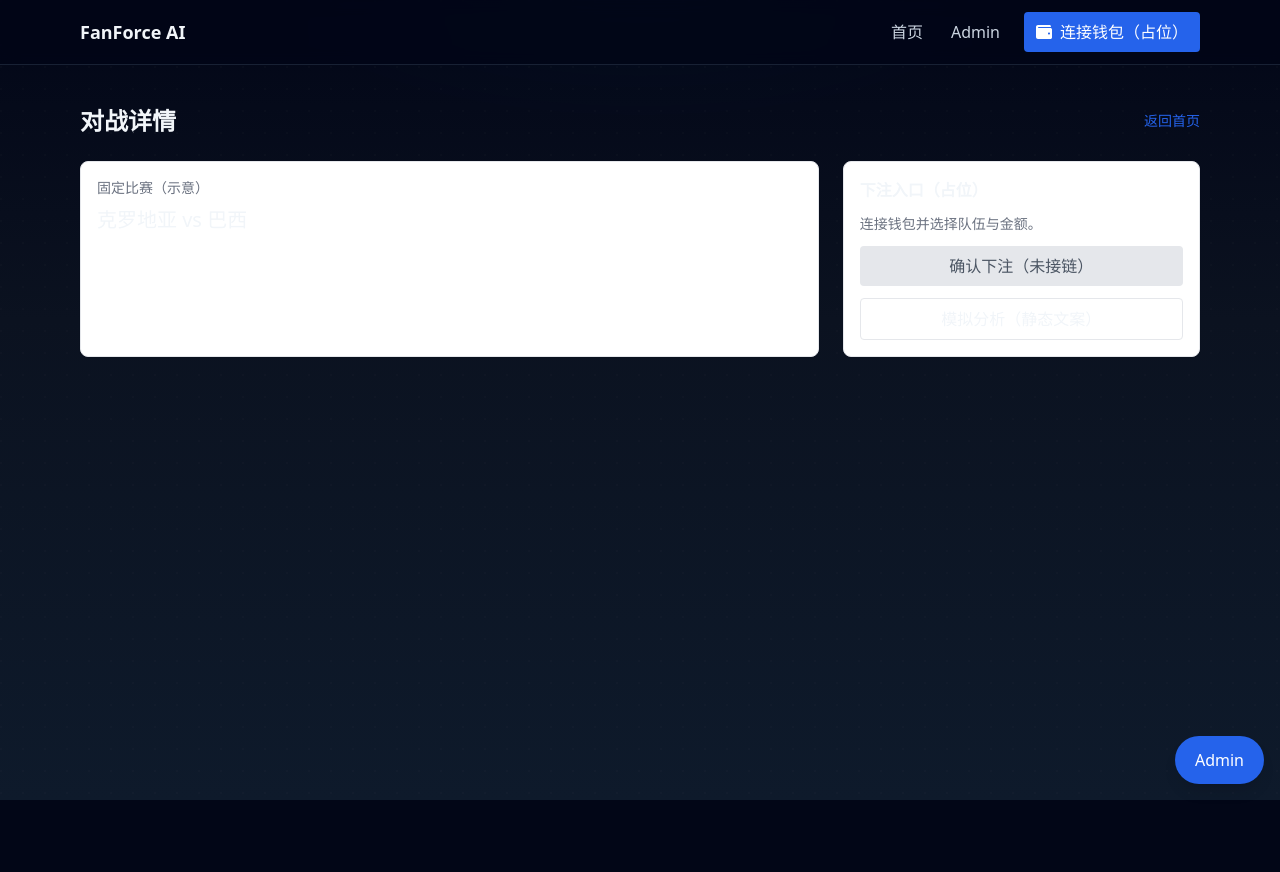
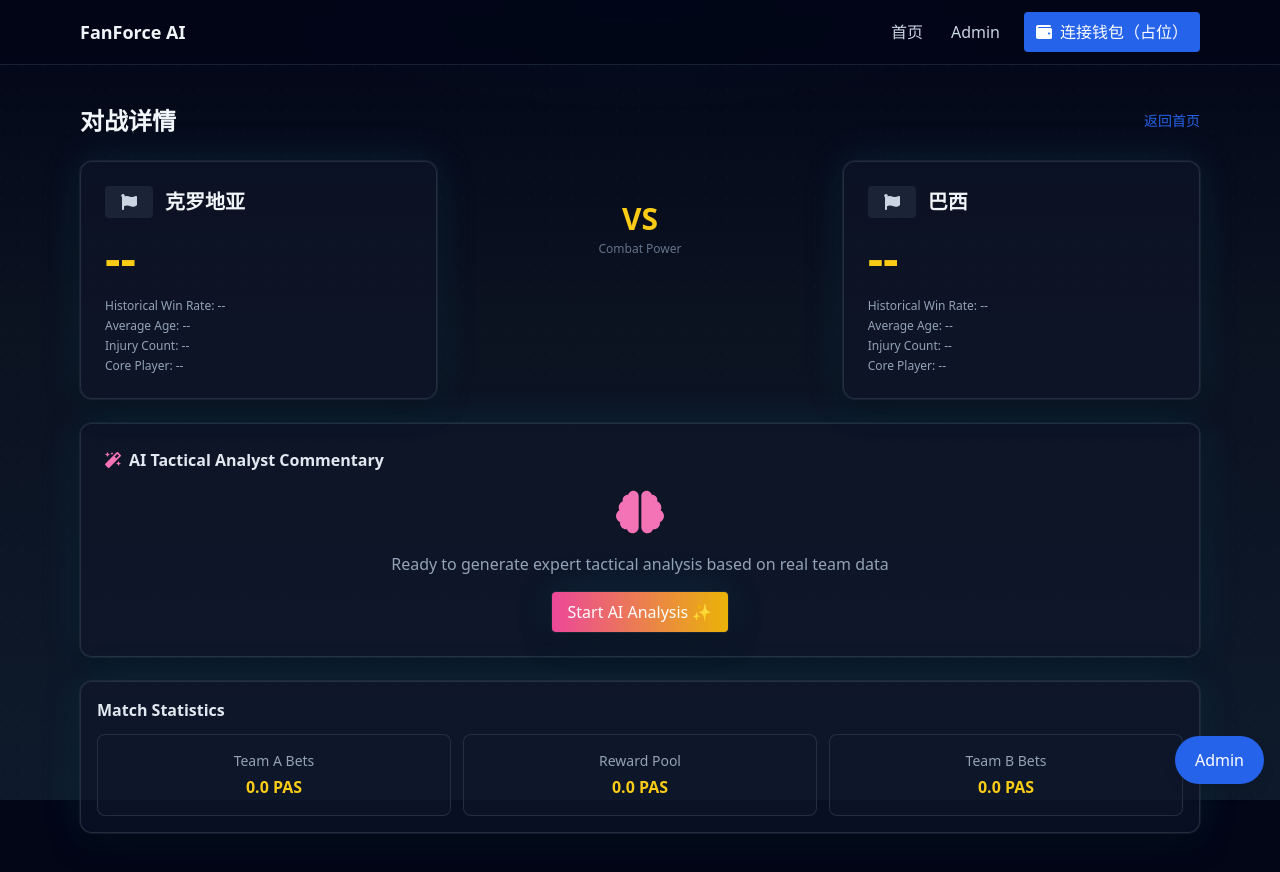
Before and after one commit to AlbertLei-Web3/ParaGoal, a React (Vite) app: page /match/1 in a window 1280 px wide. Before the commit the page ends 800 px from the top, so only its background shows below. Built offline with nearby package versions, Linux system fonts and the light colour scheme.

Commit message:
feat(match): rebuild match page with team cards, AI box and stats

```diff
--- a/src/pages/MatchPage.jsx
+++ b/src/pages/MatchPage.jsx
@@ -4,6 +4,9 @@
 import React from 'react'
 import { useParams, Link } from 'react-router-dom'
 import { BUILT_IN_MATCHES } from '../shared/builtinMatches'
+import { TeamCard } from '../sections/TeamCard'
+import { AiCommentary } from '../sections/AiCommentary'
+import { MatchStats } from '../sections/MatchStats'
 
 export function MatchPage() {
   const { id } = useParams()
@@ -17,17 +20,17 @@ export function MatchPage() {
       </div>
 
       {match ? (
-        <div className="grid grid-cols-1 md:grid-cols-3 gap-6">
-          <div className="md:col-span-2 border bg-white rounded-lg p-4 shadow-sm">
-            <div className="text-gray-500 text-sm mb-2">固定比赛（示意）</div>
-            <div className="text-xl font-medium">{match.teamA} vs {match.teamB}</div>
+        <div className="space-y-6">
+          <div className="grid grid-cols-1 md:grid-cols-3 gap-6 items-start">
+            <TeamCard title={match.teamA} />
+            <div className="text-center py-10 select-none">
+              <div className="text-3xl font-extrabold text-yellow-400">VS</div>
+              <div className="text-xs text-slate-500 mt-1">Combat Power</div>
+            </div>
+            <TeamCard title={match.teamB} />
           </div>
-          <div className="border bg-white rounded-lg p-4 shadow-sm space-y-3">
-            <div className="font-semibold">下注入口（占位）</div>
-            <div className="text-sm text-gray-500">连接钱包并选择队伍与金额。</div>
-            <button className="w-full py-2 rounded bg-gray-200 text-gray-600 cursor-not-allowed">确认下注（未接链）</button>
-            <button className="w-full py-2 rounded bg-white border hover:bg-gray-50">模拟分析（静态文案）</button>
-          </div>
+          <AiCommentary />
+          <MatchStats />
         </div>
       ) : (
         <div className="text-sm text-gray-500">未找到该比赛。</div>
--- /dev/null
+++ b/src/sections/AiCommentary.jsx
@@ -0,0 +1,23 @@
+// AiCommentary（AI 战术解读占位）
+// Chinese: 用发光卡展示说明文字与操作按钮，无真实AI。
+// English: Glowing card with description and CTA, no real AI.
+import React from 'react'
+import { GlowCard } from '../components/GlowCard'
+import { FaBrain, FaMagic } from 'react-icons/fa'
+
+export function AiCommentary() {
+  return (
+    <GlowCard className="p-6">
+      <div className="font-semibold mb-4 flex items-center gap-2 text-slate-200">
+        <FaMagic className="text-pink-400" /> AI Tactical Analyst Commentary
+      </div>
+      <div className="flex flex-col items-center text-center text-slate-400 space-y-4">
+        <FaBrain className="text-pink-400 text-5xl" />
+        <p>Ready to generate expert tactical analysis based on real team data</p>
+        <button className="px-4 py-2 rounded bg-gradient-to-r from-pink-500 to-yellow-500 text-white shadow-glow">
+          Start AI Analysis ✨
+        </button>
+      </div>
+    </GlowCard>
+  )
+}
--- /dev/null
+++ b/src/sections/MatchStats.jsx
@@ -0,0 +1,27 @@
+// MatchStats（比赛统计占位）
+// Chinese: 显示 TeamA/奖池/TeamB 三栏占位，无真实数值。
+// English: Three stat boxes (TeamA / Pool / TeamB) placeholders.
+import React from 'react'
+import { GlowCard } from '../components/GlowCard'
+
+export function MatchStats() {
+  return (
+    <GlowCard className="p-4">
+      <div className="text-slate-200 font-semibold mb-3">Match Statistics</div>
+      <div className="grid grid-cols-1 md:grid-cols-3 gap-3">
+        <div className="rounded-lg border border-slate-700/60 bg-slate-900/60 p-4 text-center">
+          <div className="text-slate-400 text-sm mb-1">Team A Bets</div>
+          <div className="text-yellow-400 font-bold">0.0 PAS</div>
+        </div>
+        <div className="rounded-lg border border-slate-700/60 bg-slate-900/60 p-4 text-center">
+          <div className="text-slate-400 text-sm mb-1">Reward Pool</div>
+          <div className="text-yellow-400 font-bold">0.0 PAS</div>
+        </div>
+        <div className="rounded-lg border border-slate-700/60 bg-slate-900/60 p-4 text-center">
+          <div className="text-slate-400 text-sm mb-1">Team B Bets</div>
+          <div className="text-yellow-400 font-bold">0.0 PAS</div>
+        </div>
+      </div>
+    </GlowCard>
+  )
+}
--- /dev/null
+++ b/src/sections/TeamCard.jsx
@@ -0,0 +1,28 @@
+// TeamCard（球队信息卡）中英文注释
+// Chinese: 展示队名、占位评分、三维度占位（历史胜率/平均年龄/伤病）。不包含任何虚构数值。
+// English: Shows team name, placeholder score, and three metric placeholders. No fake numbers.
+import React from 'react'
+import { GlowCard } from '../components/GlowCard'
+import { FaFlag } from 'react-icons/fa'
+
+export function TeamCard({ title }) {
+  return (
+    <GlowCard className="p-6">
+      <div className="flex items-center gap-3">
+        <div className="h-8 w-12 rounded bg-slate-800/80 flex items-center justify-center">
+          <FaFlag className="text-slate-300" />
+        </div>
+        <div className="text-xl font-semibold text-slate-100">{title}</div>
+      </div>
+
+      <div className="mt-4 text-5xl font-extrabold text-yellow-400 tabular-nums select-none">--</div>
+
+      <div className="mt-4 space-y-1 text-xs text-slate-400">
+        <div>Historical Win Rate: --</div>
+        <div>Average Age: --</div>
+        <div>Injury Count: --</div>
+        <div>Core Player: --</div>
+      </div>
+    </GlowCard>
+  )
+}
```
